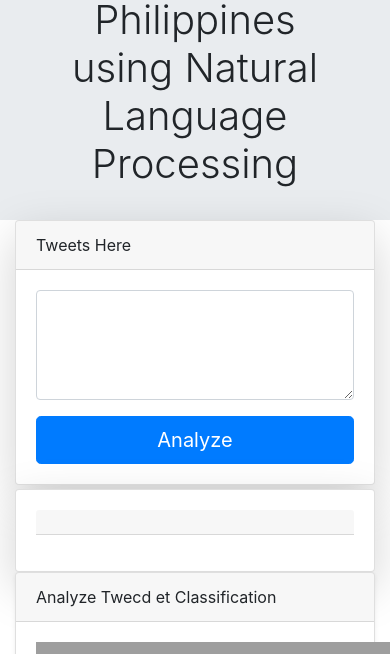
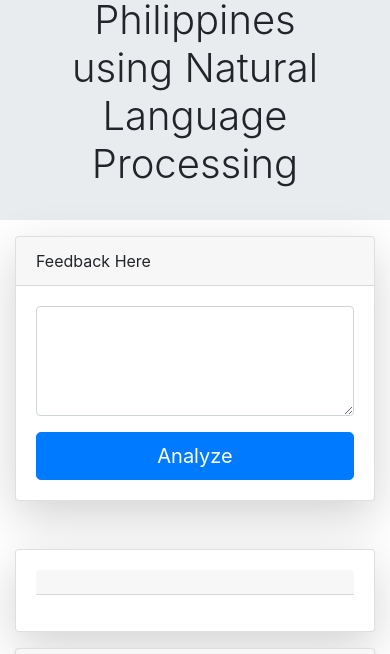
Before and after one commit to shlayerNot/SentimentAna, a Flask app: template Templates/Dashboard.html in a window 390 px wide; the page is wider, and only the part inside the window is pictured. Shown: the part 172-826 px from the top of that part. Run offline with Flask 2, Linux system fonts and the light colour scheme; the template is opened without the code that fills it, so the values that code supplies are empty; parts of the project's set-up code (start-up, migrations or seed data) failed here and were passed over; some libraries are stand-ins or nearby versions; grey boxes are pictures that could not be loaded.

Commit message:
Update Dashboard.html

```diff
--- a/Templates/Dashboard.html
+++ b/Templates/Dashboard.html
@@ -16,6 +16,7 @@
   <link rel="stylesheet" type="text/css" href="{{ url_for('static', filename='fontawesome-free-5.15.4-web/css/all.css')}}">
   <link rel="stylesheet" type="text/css" href="{{ url_for('static', filename='styles.css')}}">
    <script type="text/javascript" src="https://www.gstatic.com/charts/loader.js"></script>
+
     <script type="text/javascript">
       google.charts.load("current", {packages:["corechart"]});
       google.charts.setOnLoadCallback(drawChart);
@@ -50,6 +51,7 @@
         chart.draw(data, options);
       }
     </script>
+
   <style>
     .negative{
       background-color: #ff9900;
@@ -87,28 +89,31 @@
 
       <div class="row">
 
-        <div class="col-lg-6 col-md-6 col-sm-12 col-xs-12">
+        <div class="col-lg-6 col-md-6 col-sm-12 col-xs-12 mt-3">
           <div class="card shadow-lg  animate__animated  animate__zoomIn">
             <div class="card-header">
-              <i class="fab fa-twitter" style="color: #74c0fc;"></i>   Tweets Here
+              <i class="fab fa-twitter" style="color: #74c0fc;"></i>   Feedback Here
             </div>
+
+            <!-- Form for entering the feedback to be analyze-->
             <div class="card-body">
               <form method="POST" class="form" id="analyzeForm">
                 <div class="form-group">
                    <textarea class="form-control" id="exampleFormControlTextarea1" rows="4" name="feedback"></textarea>
                  </div>
                 <div class=dropdown">
-                  <button class="btn btn-primary btn-block btn-lg btnAnalyze" type="submit" name="Analyze" id="btn" data-toggle="dropdown"><i class="fab fa-searchengin" ></i> Analyze <span class="caret"></span></button>
+                  <button class="btn btn-primary btn-block btn-lg btnAnalyze" name="Analyze" id="btn" data-toggle="dropdown"> <i class="fab fa-searchengin" ></i>Analyze <span class="caret"></span></button>
                   <ul class="dropdown-menu">
-                    <li>LMS</li>
-                    <li>COURSE</li>
+                    <button class="btn btn-primary btn-block btn-lg btnAnalyze" type="submit" name="lms" value="lms"><li>LMS</li></button>
+                    <button class="btn btn-primary btn-block btn-lg btnAnalyze" type="submit" name="lms" value="course"><li>COURSE</li></button>
                   </ul>
                 </div>
               </form>
             </div>
-          </div>
+          </div> <!--end of Form for entering the feedback to be analyze-->
 
-          <div style=" margin-top: 100px" class="card shadow-lg mt-1">
+          <!-- Result of the Feedback Analysis-->
+          <div class="card shadow-lg mt-5">
             <div class="card-body">
               <div class="form-group" >
                 <ul class="list-group">
@@ -117,7 +122,7 @@
                   </div>
                   {% endif %}
                   {% if p1%}
-                  <li class="list-group-item" style = "font-size: 25px">The tweet is
+                  <li class="list-group-item" style = "font-size: 25px">The feedback is
                     <span class="badge
                     {% if p1=='Negative' %}
                       negative
@@ -129,41 +134,56 @@
                     ">{{p1}}</span>
                     {% endif %}
                   </li>
-
                 </ul>
               </div>
             </div>
+          </div> <!--end of Result of the Feedback Analysis-->
+
+      </div>
+
+      <div class="col-lg-6 col-md-6 col-sm-12 col-xs-12 mt-3">
+        <div class="card shadow-sm animate__animated  animate__zoomIn">
+
+          <div class="card-header">
+            <i class="fas fa-chart-pie"></i>
+            Analyze Tweet Classification LMS
+          </div>
+
+          <div class="card-body">
+            <div id="piechart_3d" style="width: 500px; height: 300px;"></div>
+          </div>
+
+          <div class="card-footer">
+            The total number of Analyzed data is <span class="badge badge-success" ></span>
           </div>
 
         </div>
+      </div>
+
+
+
       <div class="col-lg-6 col-md-6 col-sm-12 col-xs-12">
         <div class="card shadow-sm animate__animated  animate__zoomIn">
           <div class="card-header">
             <i class="fas fa-chart-pie"></i>
-         Analyze Twecd et Classification
+            Analyze Tweet Classification Course
           </div>
+
           <div class="card-body">
             <div id="piechart_3d" style="width: 500px; height: 300px;"></div>
-          <footer class="text-center" style = "font-size: 25px">The total number of data is <span class="badge badge-success" ></span></footer>
+          </div>
+
+          <div class="card-footer">
+            The total number of Analyzed data is <span class="badge badge-success" ></span>
+          </div>
+
         </div>
       </div>
-      </div>
-    </div><!--row-->
 
-    </div><!-- container -->
+    </div><!--end of row-->
 
+    </div><!-- end of container -->
 
-
-
-  <footer class="footer">
-    <div class="container">
-      <span class="text-muted" data-html="true" data-toggle="tooltip" data-placement="top"
-            data-original-title="Members <br> Basilan, Renz Marrion
-                                <br> Belmonte, Norman Bryan
-                                <br> Credo, Nelson
-                                <br> Fermiza, Rodny">Team Shlayer</span>
-    </div>
-  </footer>
   <script src="https://code.jquery.com/jquery-3.4.1.slim.min.js" integrity="sha384-J6qa4849blE2+poT4WnyKhv5vZF5SrPo0iEjwBvKU7imGFAV0wwj1yYfoRSJoZ+n" crossorigin="anonymous"></script>
   <script src="https://cdn.jsdelivr.net/npm/popper.js@1.16.0/dist/umd/popper.min.js" ></script>
   <script src="https://stackpath.bootstrapcdn.com/bootstrap/4.4.1/js/bootstrap.min.js" integrity="sha384-wfSDF2E50Y2D1uUdj0O3uMBJnjuUD4Ih7YwaYd1iqfktj0Uod8GCExl3Og8ifwB6" crossorigin="anonymous"></script>
```
Lines whose indentation alone changed are shown as unchanged.
